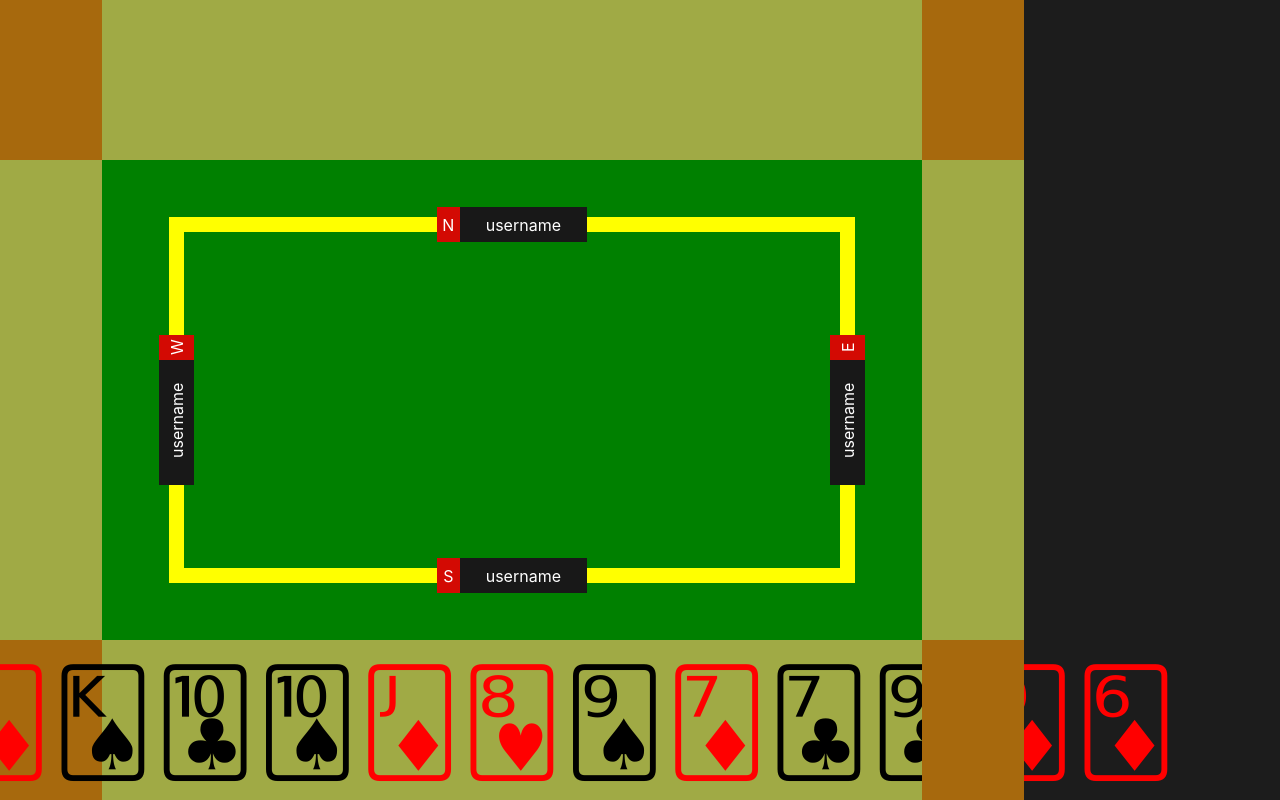
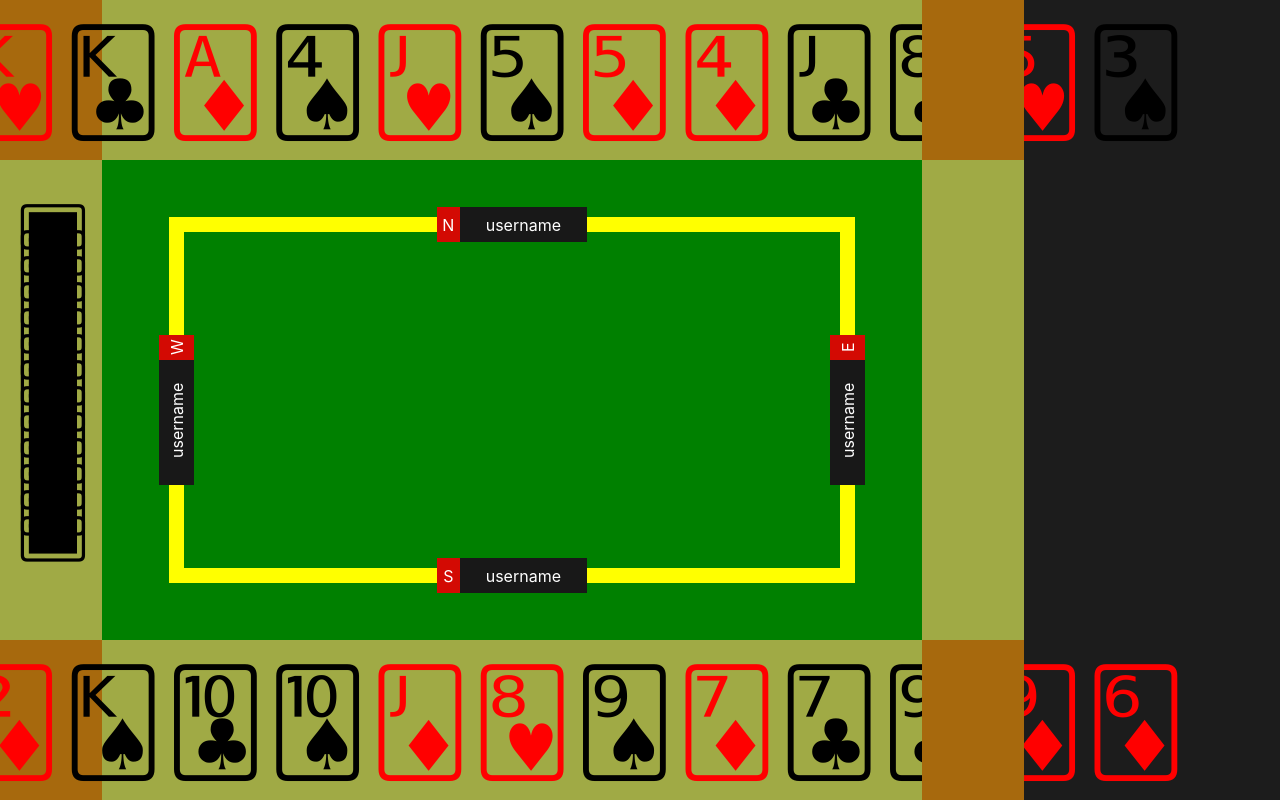
Before and after one commit to perqss/BridgeWebApp, a React (Create React App) app in the folder bridge-app/: page /game in a window 1280 px wide. Built offline with nearby package versions, Linux system fonts and the light colour scheme.

Commit message:
add back cards

```diff
--- a/bridge-app/src/components/CardView.js
+++ b/bridge-app/src/components/CardView.js
@@ -1,11 +1,14 @@
 import '../style/game/CardView.css'
 
-const CardView = ({id, color}) => {
+const CardView = ({id, color, rotate, marginTop, fontSize}) => {
     return (
         <p
             className='CardView'
             style={{
-                color: color
+                color: color,
+                transform: rotate,
+                marginTop: marginTop,
+                fontSize: fontSize,
             }}
         >
             {String.fromCodePoint(id)}
--- a/bridge-app/src/pages/Game.js
+++ b/bridge-app/src/pages/Game.js
@@ -1,15 +1,22 @@
-import React from 'react';
-import {Dealer} from '../common/deck/dealer'
-import {CardView} from '../components/CardView'
+import React, {useState} from 'react';
+import {Dealer} from '../common/deck/dealer';
+import {CardView} from '../components/CardView';
+import {Card} from '../common/deck/card';
+import {Color} from '../common/deck/color';
 
-import '../style/game/GameTopContainer.css'
-import '../style/game/ContainerTop.css'
-import '../style/game/ContainerMiddle.css'
-import '../style/game/ContainerDown.css'
+import '../style/game/GameTopContainer.css';
+import '../style/game/ContainerTop.css';
+import '../style/game/ContainerMiddle.css';
+import '../style/game/ContainerDown.css';
 import { backgroundColor } from '../common/utils';
 
 const dealer = new Dealer();
 const hands = dealer.deal();
+const cardBack = new Card(undefined, undefined, 0x1F0A0, Color.black);
+const cardBacks = [];
+for (let i = 0; i < 13; i++) {
+  cardBacks.push(cardBack);
+}
 
 const Game = () => {
   console.log("Deal");
@@ -20,10 +27,12 @@ const Game = () => {
   console.log("----");
 
   const cardsSouth = hands.south.cards;
+  const cardsNorth = hands.north.cards;
   const cardPlayedSouth = [];
 
-  const [updatedCardsSouth, updateCardsSouth] = React.useState(cardsSouth);
-  const [updatedCardsPlayedSouth, updateCardsPlayedSouth] = React.useState(cardPlayedSouth)  ;
+  const [updatedCardsSouth, updateCardsSouth] = useState(cardsSouth);
+  const [updatedCardsPlayedSouth, updateCardsPlayedSouth] = useState(cardPlayedSouth);
+  const [updatedCardsNorth, updateCardsNorth] = useState(cardsNorth);
 
   function handleRemove(id) {
     const newCardsPlayedSouth = updatedCardsSouth.filter((card) => card.id === id);
@@ -39,15 +48,36 @@ const Game = () => {
         <div id="ContainerTop">
           <div id="TopLeftCorner">
           </div>
-          <div id="HandNorth">
-
-          </div>
+          <ul id="HandSouthNorth">
+            {updatedCardsNorth.map((card, index) => (
+              <li
+                onClick={() => handleRemove(card.id)}
+                key={index}
+              >
+              <CardView
+                id={card.id}
+                color={card.color}
+              />
+              </li>))}
+          </ul>
           <div id="TopRightCorner">
           </div>
         </div>
         <div id="ContainerMiddle">
           <div id="HandWest">
-
+          {cardBacks.map((card, index) => (
+                <li
+                  onClick={() => handleRemove(card.id)}
+                  key={index}
+                >
+                <CardView
+                  id={card.id}
+                  color={card.color}
+                  rotate='rotate(90deg)'
+                  marginTop='-40px'
+                  fontSize='55px'
+                />
+                </li>))}
           </div>
           <div id="Table">
             <ul id="CardPlayedSouth">
@@ -113,7 +143,7 @@ const Game = () => {
         <div id="ContainerDown">
           <div id="DownLeftCorner">
           </div>
-          <ul id="HandSouth">
+          <ul id="HandSouthNorth">
             {updatedCardsSouth.map((card, index) => (
             <li
               onClick={() => handleRemove(card.id)}
--- a/bridge-app/src/style/game/CardView.css
+++ b/bridge-app/src/style/game/CardView.css
@@ -2,4 +2,5 @@
   font-size: 100px;
   margin: 0;
   padding: 0;
+  margin-left: 10%;
 }
--- a/bridge-app/src/style/game/ContainerDown.css
+++ b/bridge-app/src/style/game/ContainerDown.css
@@ -9,7 +9,7 @@
     background-color: rgb(167, 105, 13);
 }
 
-#HandSouth {
+#HandSouthNorth {
     width: 80%;
     display: flex;
     margin: 0;
--- a/bridge-app/src/style/game/ContainerMiddle.css
+++ b/bridge-app/src/style/game/ContainerMiddle.css
@@ -7,8 +7,16 @@
 }
 
 #HandWest {
+    margin-top: 500px;
     width: 10%;
     background-color: rgb(160, 170, 69);
+    display: flex;
+    margin: 0;
+    padding: 0;
+    flex-direction: column;
+    justify-content: center;
+    align-items: center;
+    list-style-type: none;
 }
 
 #Table {
```
